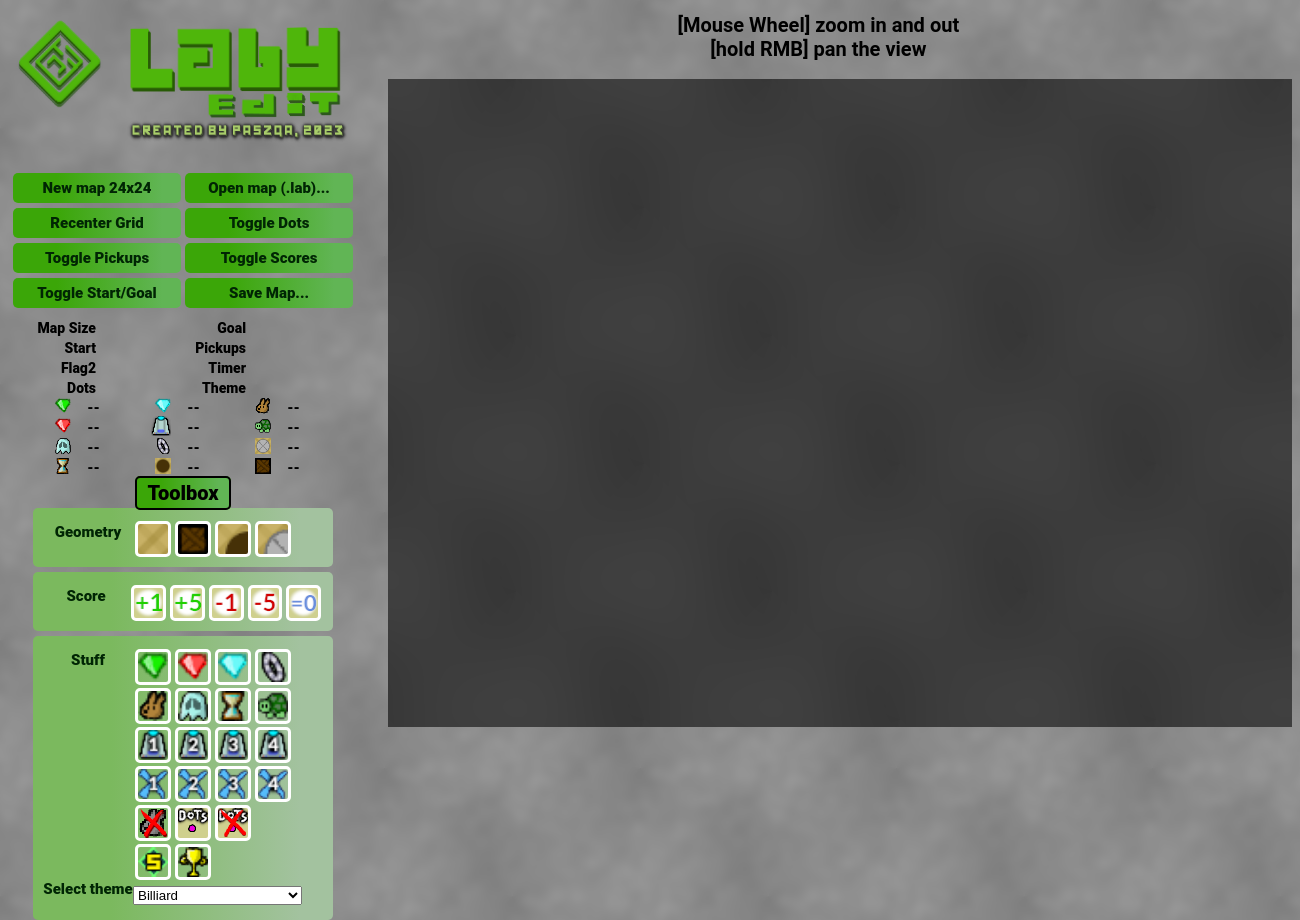
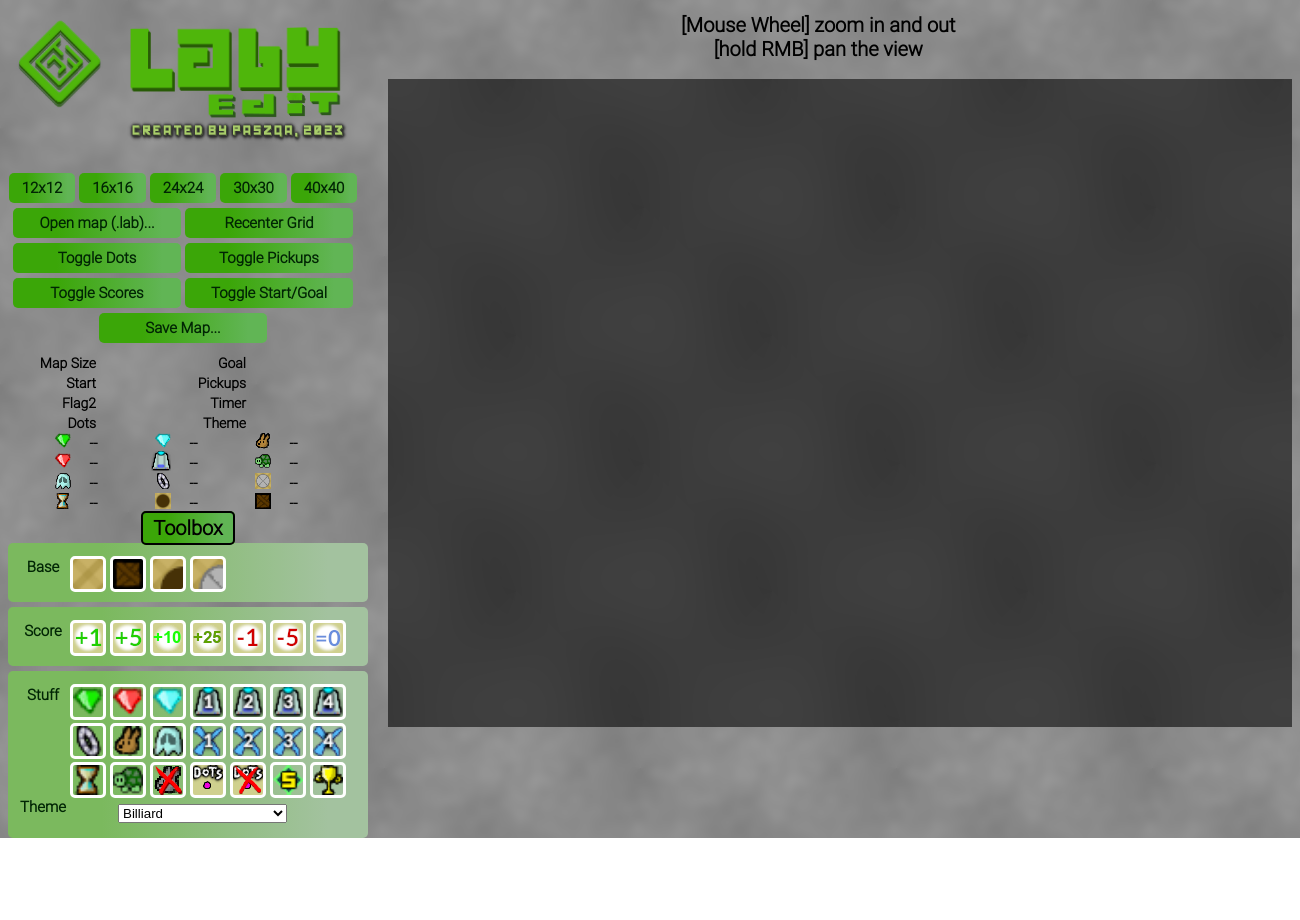
Before and after one commit to paszqa/labyedit, an Electron app: page index.html in a window 1300 px wide. After the commit the page ends 838 px from the top, so only its background shows below. Drawn offline with Linux system fonts and the light colour scheme.

Commit message:
1.1 update

```diff
--- a/index.html
+++ b/index.html
@@ -9,6 +9,11 @@
     body{
       background-image: url("images/background2.png");
       background-repeat: repeat;
+    }
+
+    @font-face {
+        font-family: 'Roboto';
+        src: url('files/Roboto-Light.ttf') format('truetype');
     }
     .everything{
         display: flex;
@@ -52,7 +57,7 @@
         padding-top: 5px;
         width: 90%;
         height: 5%;
-        font-family: Roboto;
+        font-family: Roboto,  Arial;
         font-size: 20px;
         font-weight: 700;
         text-align: center;
@@ -89,7 +94,7 @@
         text-align: center;
         vertical-align: bottom;
         font-size: 8px;
-        font-family: Roboto;
+        font-family: Roboto,  Arial;
         font-weight: 500;
         /*pointer-events: none;*/
     }
@@ -118,7 +123,7 @@
         text-align: center;
         vertical-align: bottom;
         font-size: 8px;
-        font-family: Roboto;
+        font-family: Roboto,  Arial;
         font-weight: 800;
         color: rgb(255, 255, 255);
         text-shadow:
@@ -258,12 +263,15 @@
         background: rgb(59,166,8);
         background: linear-gradient(90deg, rgba(59,166,8,1) 26%, rgba(97,181,85,1) 89%);
         color: #002504;
-        font-family: Roboto;
+        font-family: Roboto,  Arial;
         font-size: 15px;
         font-weight: 800;
         line-height: 20px;
         vertical-align: middle;
         padding-top: 5px;
+    }
+    .prettyButtonSmall{
+        width: 19%;
     }
     .prettyButton:hover{
         background: rgb(136,218,97);
@@ -272,7 +280,7 @@
     .mapInfo{
         margin: auto;
         margin-top: 10px;
-        font-family: Roboto;
+        font-family: Roboto,  Arial;
         font-size: 14px;
         font-weight: 800;
         line-height: 18px;
@@ -418,13 +426,12 @@
         transition: filter 0.3s ease; /* Smooth transition for the hover effect */
     }
     .toolbox {
-    width: 300px;
+    width: 360px;
     margin: auto;
     text-align: center; /* Center-align text within the toolbox */
 }
 
-.drawgeometry,
-.drawscore {
+.drawgeometry{
     padding: 10px; /* Add some padding around the text */
     display: flex; /* Use flexbox to arrange labels in a row */
     flex-direction: row; /* Arrange labels in a row */
@@ -435,7 +442,7 @@
         background: rgb(59,166,8);
         background: linear-gradient(90deg, rgb(123, 185, 94) 26%, rgb(163, 194, 159) 89%);
         color: #002504;
-        font-family: Roboto;
+        font-family: Roboto,  Arial;
         font-size: 15px;
         font-weight: 800;
         vertical-align: middle;
@@ -443,6 +450,7 @@
         margin-bottom: 5px;
 }
 
+.drawscore,
 .drawpickups {
   padding: 10px; /* Add some padding around the text */
   display: flex; /* Use flexbox to arrange labels in a row */
@@ -454,7 +462,7 @@
   background: rgb(59, 166, 8);
   background: linear-gradient(90deg, rgb(123, 185, 94) 26%, rgb(163, 194, 159) 89%);
   color: #002504;
-  font-family: Roboto;
+  font-family: Roboto,  Arial;
   font-size: 15px;
   font-weight: 800;
   vertical-align: middle;
@@ -468,6 +476,8 @@
 .drawscore .addscore,
 .drawscore .subtractscore,
 .drawscore .add5score,
+.drawscore .add10score,
+.drawscore .add25score,
 .drawscore .subtract5score,
 .drawscore .zeroscore,
 .drawpickups .gemGreen,
@@ -504,7 +514,7 @@
         background: rgb(59,166,8);
         background: linear-gradient(90deg, rgba(59,166,8,1) 26%, rgba(97,181,85,1) 89%);
         color: #002504;
-        font-family: Roboto;
+        font-family: Roboto,  Arial;
         font-size: 15px;
         font-weight: 800;
         vertical-align: middle;
@@ -519,6 +529,8 @@
 .drawscore .addscore:hover,
 .drawscore .subtractscore:hover,
 .drawscore .add5score:hover,
+.drawscore .add10score:hover,
+.drawscore .add25score:hover,
 .drawscore .subtract5score:hover,
 .drawscore .zeroscore:hover,
 .drawpickups .gemGreen:hover,
@@ -592,6 +604,18 @@
 }
 .drawscore .add5score{
     background-image: url("images/plus5.png");
+    background-repeat: no-repeat;
+    background-size: cover;
+    background-position: center;
+}
+.drawscore .add10score{
+    background-image: url("images/plus10.png");
+    background-repeat: no-repeat;
+    background-size: cover;
+    background-position: center;
+}
+.drawscore .add25score{
+    background-image: url("images/plus25.png");
     background-repeat: no-repeat;
     background-size: cover;
     background-position: center;
@@ -743,11 +767,11 @@
 .drawgeometry .tooltitle,
 .drawscore .tooltitle,
 .drawpickups .tooltitle{
-    font-family: Roboto;
+    font-family: Roboto,  Arial;
     font-size: 15px;
     font-weight: 800;
     vertical-align: middle;
-    width: 90px;
+    width: 50px;
     height: 30px;
 }
 /* Style labels as buttons on hover */
@@ -767,7 +791,7 @@
         border-radius: 5px;
         background: rgb(59,166,8);
         background: linear-gradient(90deg, rgba(59,166,8,1) 26%, rgba(97,181,85,1) 89%);
-        font-family: Roboto;
+        font-family: Roboto,  Arial;
         font-size: 20px;
         font-weight: 800;
 }
@@ -777,6 +801,8 @@
 .drawgeometry .drawshutter.selected,
 .drawscore .addscore.selected,
 .drawscore .add5score.selected,
+.drawscore .add10score.selected,
+.drawscore .add25score.selected,
 .drawscore .subtractscore.selected,
 .drawscore .subtract5score.selected,
 .drawscore .zeroscore.selected,
@@ -816,7 +842,12 @@
                 <div class="logo"> </div>
                 <div class="logotext"></div>
             </div>
-            <label class="prettyButton" id="new-map-button">New map 24x24</label>
+
+            <label class="prettyButton prettyButtonSmall" id="new-map-button-tiny">12x12</label>
+            <label class="prettyButton prettyButtonSmall" id="new-map-button-small">16x16</label>
+            <label class="prettyButton prettyButtonSmall" id="new-map-button">24x24</label>
+            <label class="prettyButton prettyButtonSmall" id="new-map-button-big">30x30</label>
+            <label class="prettyButton prettyButtonSmall" id="new-map-button-huge">40x40</label>
             <label class="prettyButton">
                 Open map (.lab)...
                 <input type="file" id="file-input" class="real-file-input" accept=".lab, .lvl">
@@ -827,17 +858,6 @@
             <label class="prettyButton" id="toggle-scores-button">Toggle Scores</label>
             <label class="prettyButton" id="toggle-start-goal-button">Toggle Start/Goal</label>
             <label class="prettyButton" id="save-map-button">Save Map...</label>
-            <!---
-            <div class="mapInfo">
-                <div class="mapInfoLine"><div class="mapInfoTitle">Map Size</div><div id="mapSize"> </div></div>
-                <div class="mapInfoLine"><div class="mapInfoTitle">Start</div><div id="startPoint"> </div></div>
-                <div class="mapInfoLine"><div class="mapInfoTitle">Goal</div><div id="goalPoint"> </div></div>
-                <div class="mapInfoLine"><div class="mapInfoTitle">Pickups</div><div id="pickups"> </div></div>
-                <div class="mapInfoLine"><div class="mapInfoTitle">Flag2</div><div id="flag2"> </div></div>
-                <div class="mapInfoLine"><div class="mapInfoTitle">Dots</div><div id="dots"> </div></div>
-                <div class="mapInfoLine"><div class="mapInfoTitle">Timer</div><div id="timer"> </div></div>
-            </div>
-            --->
             <div class="mapInfo">
                 <div class="mapInfoGroup">
                     <div class="mapInfoLine">
@@ -944,7 +964,7 @@
             <div class="toolbox">
                 <label class="toolboxtitle">Toolbox</label>
                 <div class="drawgeometry">
-                    <label class="tooltitle">Geometry</label>
+                    <label class="tooltitle">Base</label>
                     <label class="drawfloor" data-tool="floor"> </label>
                     <label class="drawwall" data-tool="wall"> </label>
                     <label class="drawhole" data-tool="hole"> </label>
@@ -954,6 +974,8 @@
                     <label class="tooltitle">Score</label>
                     <label class="addscore" data-tool="addscore"></label>
                     <label class="add5score" data-tool="add5score"></label>
+                    <label class="add10score" data-tool="add10score"></label>
+                    <label class="add25score" data-tool="add25score"></label>
                     <label class="subtractscore" data-tool="subtractscore"></label>
                     <label class="subtract5score" data-tool="subtract5score"></label>
                     <label class="zeroscore" data-tool="zeroscore"></label>
@@ -963,31 +985,28 @@
                     <label class="gemGreen" data-tool="gemGreen"> </label>
                     <label class="gemRed" data-tool="gemRed"> </label>
                     <label class="gemBlue" data-tool="gemBlue"> </label>
-                    <label class="closeShutters" data-tool="closeShutters"> </label>
+                    <label class="teleport1" title="Teleporter #1" data-tool="teleport1"> </label>
+                    <label class="teleport2" title="Teleporter #2" data-tool="teleport2"> </label>
+                    <label class="teleport3" title="Teleporter #3" data-tool="teleport3"> </label>
+                    <label class="teleport4" title="Teleporter #4" data-tool="teleport4"> </label>
                     <label class="tooltitle"> </label>
+                    <label class="closeShutters" title="Close shutters (pickup)" data-tool="closeShutters"> </label>
                     <label class="rabbit" data-tool="rabbit"> </label>
                     <label class="ghost" data-tool="ghost"> </label>
+                    <label class="target1" title="Teleport Target #1" data-tool="target1"> </label>
+                    <label class="target2" title="Teleport Target #2" data-tool="target2"> </label>
+                    <label class="target3" title="Teleport Target #3" data-tool="target3"> </label>
+                    <label class="target4" title="Teleport Target #4" data-tool="target4"> </label>
+                    <label class="tooltitle"> </label>
                     <label class="hourglass" data-tool="hourglass"> </label>
                     <label class="slow" data-tool="slow"> </label>
+                    <label class="eraser" title="Erase pickups" data-tool="eraser"> </label>
+                    <label class="dots" title="Place dots" data-tool="dots"> </label>
+                    <label class="dotseraser" title="Erase dots" data-tool="dotseraser"> </label>
+                    <label class="placestart" title="Starting point" data-tool="placestart"> </label>
+                    <label class="placegoal" title="Goal" data-tool="placegoal"> </label>
+                    <label class="tooltitle">Theme</label>
                     <label class="tooltitle"> </label>
-                    <label class="teleport1" data-tool="teleport1"> </label>
-                    <label class="teleport2" data-tool="teleport2"> </label>
-                    <label class="teleport3" data-tool="teleport3"> </label>
-                    <label class="teleport4" data-tool="teleport4"> </label>
-                    <label class="tooltitle"> </label>
-                    <label class="target1" data-tool="target1"> </label>
-                    <label class="target2" data-tool="target2"> </label>
-                    <label class="target3" data-tool="target3"> </label>
-                    <label class="target4" data-tool="target4"> </label>
-                    <label class="tooltitle"> </label>
-                    <label class="eraser" data-tool="eraser"> </label>
-                    <label class="dots" data-tool="dots"> </label>
-                    <label class="dotseraser" data-tool="dotseraser"> </label>
-                    <label class="tooltitle"> </label>
-                    <label class="placestart" data-tool="placestart"> </label>
-                    <label class="placegoal" data-tool="placegoal"> </label>
-                    <label class="tooltitle"> </label>
-                    <label class="tooltitle">Select theme</label>
                     <select id="selectTheme">
                         <option value="Billiard">Billiard</option>
                         <option value="Brick">Brick</option>
@@ -997,6 +1016,7 @@
                         <option value="Cone">Cone</option>
                         <option value="Demon">Demon (Unofficial patch)</option>
                         <option value="Electronic">Electronic</option>
+                        <option value="Fruit">Fruit (Unofficial patch)</option>
                         <option value="Hedge">Hedge</option>
                         <option value="House">House</option>
                         <option value="Ice">Ice</option>
--- a/package.json
+++ b/package.json
@@ -1,6 +1,6 @@
 {
   "name": "labyedit",
-  "version": "1.0.0",
+  "version": "1.1.0",
   "description": "LabyEdit - a map editor for Labyrinth Plus! game",
   "main": "main.js",
   "scripts": {
```
Also changed, not shown: renderer.js (+33 -1 lines), files/MPLUSCodeLatin.ttf (added), files/Roboto-Black.ttf (added), files/Roboto-Light.ttf (added), images/plus10.png (added), images/plus25.png (added).
